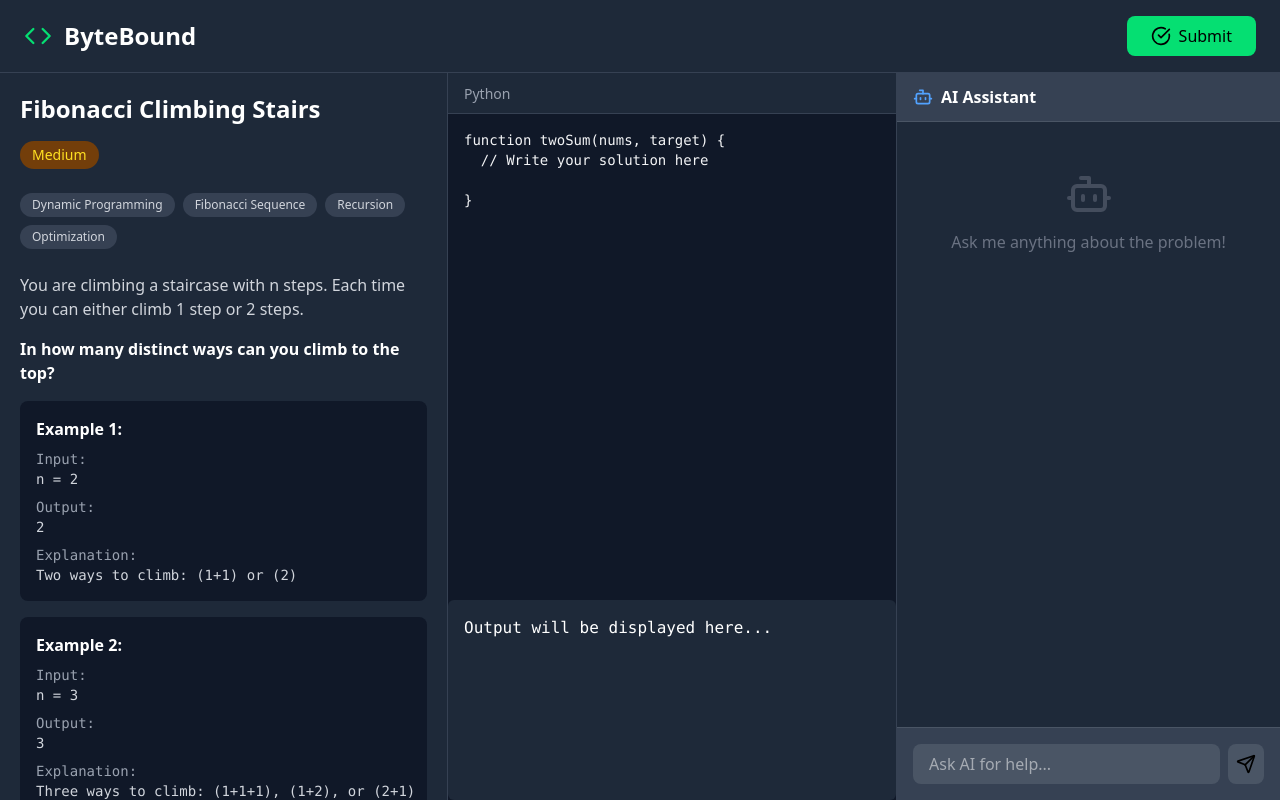
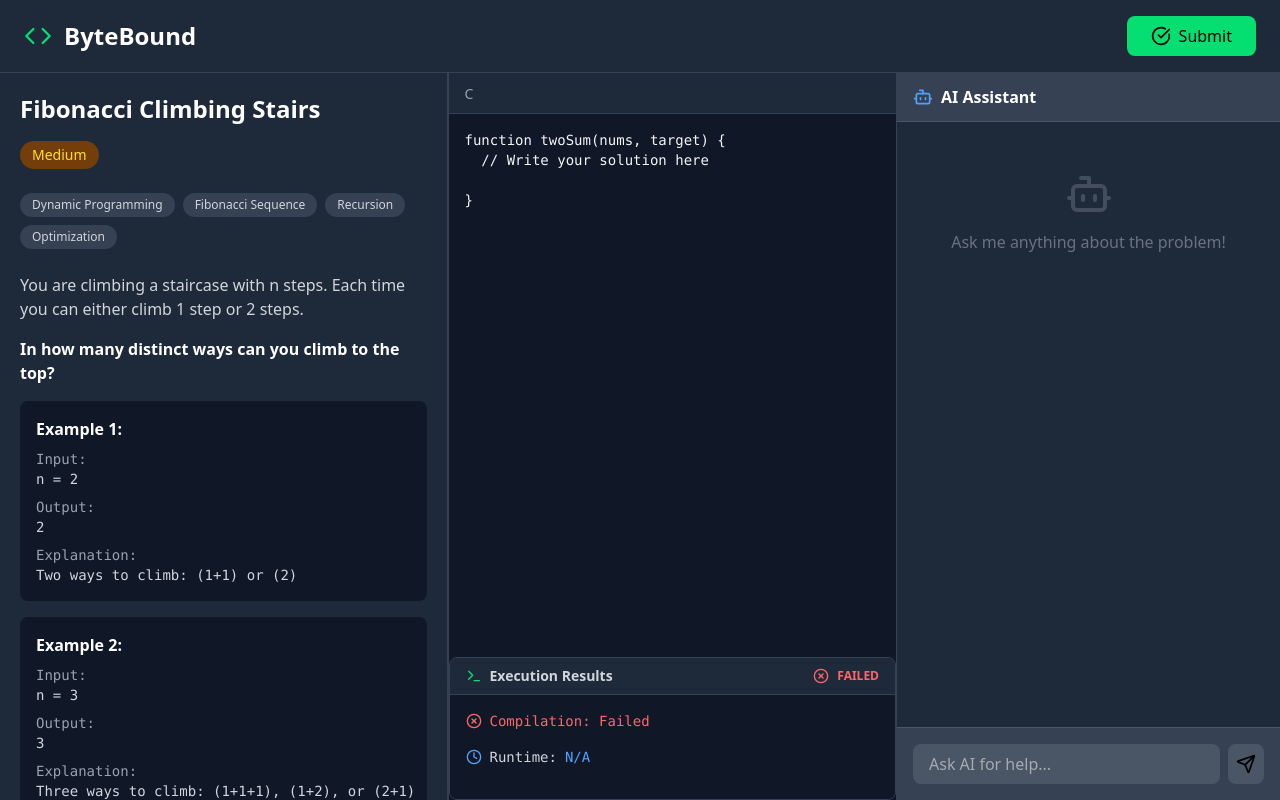
Before and after one commit to PaoloMazzon/ByteBound, a React (Vite) app in the folder react_frontend/bytebound/: page / in a window 1280 px wide. Built offline with nearby package versions, Linux system fonts and the light colour scheme.

Commit message:
did stuff with the outputbox

```diff
--- a/react_frontend/bytebound/src/App.jsx
+++ b/react_frontend/bytebound/src/App.jsx
@@ -69,7 +69,7 @@ export default function LeetCodeClone() {
         challenge_name: "challenge"
       };
 
-      const response = await fetch('http://localhost:3000/submit', {
+      const response = await fetch('http://3.129.9.220/', {
         method: 'POST',
         headers: { 'Content-Type': 'application/json' },
         body: JSON.stringify(requestBody)
@@ -79,13 +79,13 @@ export default function LeetCodeClone() {
       if (response.ok) {
         const data = await response.json();
         const soln = {
-          compiled: soln.compiled,
-          errors: soln.errors,
-          runtime_us: soln.runtime_us,
-          success: soln.success,
-          test_cases: soln.test_cases
+          compiled: data.compiled,
+          errors: data.errors,
+          runtime_us: data.runtime_us,
+          success: data.success,
+          test_cases: data.test_cases
         };
-        console.log(response);
+        console.log(data);
       } else {
         throw new Error('Server Call Failed');
       }
@@ -137,7 +137,7 @@ export default function LeetCodeClone() {
         {/* Middle Panel - Code Editor */}
         <div className="flex-1 flex flex-col bg-gray-900">
           <div className="bg-gray-800 px-4 py-2 border-b border-gray-700">
-            <span className="text-sm text-gray-400">Python</span>
+            <span className="text-sm text-gray-400">C</span>
           </div>
           <textarea
             defaultValue={code}
@@ -147,7 +147,7 @@ export default function LeetCodeClone() {
             style={{ fontFamily: 'Monaco, Consolas, "Courier New", monospace' }}
           />
           <div>
-            <CodeOutputBox code={"Output will be displayed here..."} />
+            <CodeOutputBox soln={"Output"} />
           </div>
         </div>
 
--- a/react_frontend/bytebound/src/components/OutpuBox.jsx
+++ b/react_frontend/bytebound/src/components/OutpuBox.jsx
@@ -1,12 +1,127 @@
-    // CodeOutputBox.jsx
 import React from 'react';
+import { Terminal, CheckCircle, XCircle, Clock, AlertCircle } from 'lucide-react';
 
-    const CodeOutputBox = ({ code }) => {
+const CodeOutputBox = ({ soln }) => {
+  if (!soln) {
     return (
-        <div className="bg-gray-800 text-white p-4 rounded-md font-mono overflow-auto h-50">
-          <pre>
-            <code>{code}</code>
+      <div className="bg-gray-900 rounded-lg overflow-hidden border border-gray-700 shadow-lg">
+        <div className="bg-gray-800 px-4 py-2 border-b border-gray-700 flex items-center gap-2">
+          <Terminal className="w-4 h-4 text-gray-400" />
+          <span className="text-sm text-gray-300 font-semibold">Output</span>
+        </div>
+        <div className="bg-gray-900 text-gray-400 p-4 font-mono text-sm">
+          No output yet...
+        </div>
+      </div>
+    );
+  }
+
+  const { compiled, errors, runtime_us, success, test_cases } = soln;
+
+  return (
+    <div className="bg-gray-900 rounded-lg overflow-hidden border border-gray-700 shadow-lg">
+      {/* Header */}
+      <div className="bg-gray-800 px-4 py-2 border-b border-gray-700 flex items-center justify-between">
+        <div className="flex items-center gap-2">
+          <Terminal className="w-4 h-4 text-green-400" />
+          <span className="text-sm text-gray-300 font-semibold">Execution Results</span>
+        </div>
+        <div className="flex items-center gap-2">
+          {success ? (
+            <CheckCircle className="w-4 h-4 text-green-400" />
+          ) : (
+            <XCircle className="w-4 h-4 text-red-400" />
+          )}
+          <span className={`text-xs font-semibold ${success ? 'text-green-400' : 'text-red-400'}`}>
+            {success ? 'SUCCESS' : 'FAILED'}
+          </span>
+        </div>
+      </div>
+
+      {/* Output Content */}
+      <div className="bg-gray-900 p-4 font-mono text-sm overflow-auto max-h-96">
+        {/* Compilation Status */}
+        <div className="mb-4">
+          <div className="flex items-center gap-2 mb-2">
+            {compiled ? (
+              <CheckCircle className="w-4 h-4 text-green-400" />
+            ) : (
+              <XCircle className="w-4 h-4 text-red-400" />
+            )}
+            <span className={compiled ? 'text-green-400' : 'text-red-400'}>
+              Compilation: {compiled ? 'Success' : 'Failed'}
+            </span>
+          </div>
+        </div>
+
+        {/* Errors */}
+        {errors && errors.length > 0 && (
+          <div className="mb-4 bg-red-950 border border-red-800 rounded p-3">
+            <div className="flex items-center gap-2 mb-2">
+              <AlertCircle className="w-4 h-4 text-red-400" />
+              <span className="text-red-400 font-semibold">Errors:</span>
+            </div>
+            <pre className="text-red-300 whitespace-pre-wrap text-xs">
+              {errors}
             </pre>
+          </div>
+        )}
+
+        {/* Runtime */}
+        <div className="mb-4 flex items-center gap-2">
+          <Clock className="w-4 h-4 text-blue-400" />
+          <span className="text-gray-300">Runtime:</span>
+          <span className="text-blue-400">{runtime_us ? `${runtime_us} μs` : 'N/A'}</span>
+        </div>
+
+        {/* Test Cases */}
+        {test_cases && test_cases.length > 0 && (
+          <div>
+            <div className="text-gray-300 font-semibold mb-3">Test Cases:</div>
+            <div className="space-y-2">
+              {test_cases.map((testCase, index) => (
+                <div
+                  key={index}
+                  className={`p-3 rounded border ${
+                    testCase.passed
+                      ? 'bg-green-950 border-green-800'
+                      : 'bg-red-950 border-red-800'
+                  }`}
+                >
+                  <div className="flex items-center justify-between mb-2">
+                    <span className="text-gray-300 font-semibold">Test {index + 1}</span>
+                    {testCase.passed ? (
+                      <span className="text-green-400 text-xs font-semibold">PASSED</span>
+                    ) : (
+                      <span className="text-red-400 text-xs font-semibold">FAILED</span>
+                    )}
+                  </div>
+                  {testCase.input && (
+                    <div className="text-xs mb-1">
+                      <span className="text-gray-400">Input:</span>
+                      <span className="text-gray-300 ml-2">{testCase.input}</span>
+                    </div>
+                  )}
+                  {testCase.expected && (
+                    <div className="text-xs mb-1">
+                      <span className="text-gray-400">Expected:</span>
+                      <span className="text-gray-300 ml-2">{testCase.expected}</span>
+                    </div>
+                  )}
+                  {testCase.actual && (
+                    <div className="text-xs">
+                      <span className="text-gray-400">Actual:</span>
+                      <span className={testCase.passed ? 'text-green-400 ml-2' : 'text-red-400 ml-2'}>
+                        {testCase.actual}
+                      </span>
+                    </div>
+                  )}
+                </div>
+              ))}
+            </div>
+          </div>
+        )}
+      </div>
     </div>
   );
 };
--- a/react_frontend/bytebound/src/components/ProblemPanel.jsx
+++ b/react_frontend/bytebound/src/components/ProblemPanel.jsx
@@ -53,7 +53,7 @@ export default function ProblemPanel(problemNumber) {
   };
 
   return (
-    <div className="flex-col flex-1 overflow-hidden">
+    <div className="flex-col flex-1 overflow-y-auto bg-gray-800 border-r border-gray-700">
       {/* Left Panel - Problem Description */}
       <div className="bg-gray-800 overflow-y-auto border-r border-gray-700">
         <div className="p-5">
```
Lines whose indentation alone changed are shown as unchanged.
